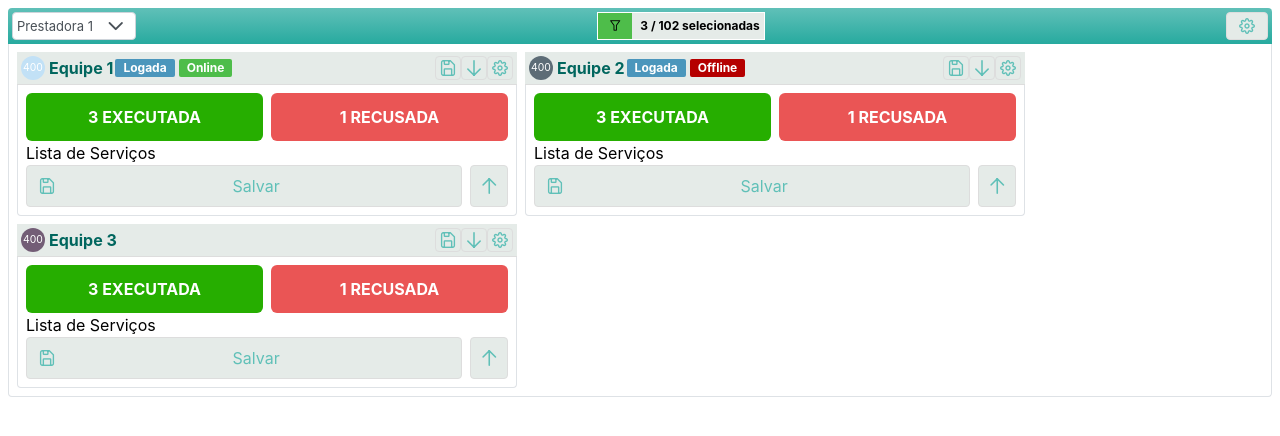
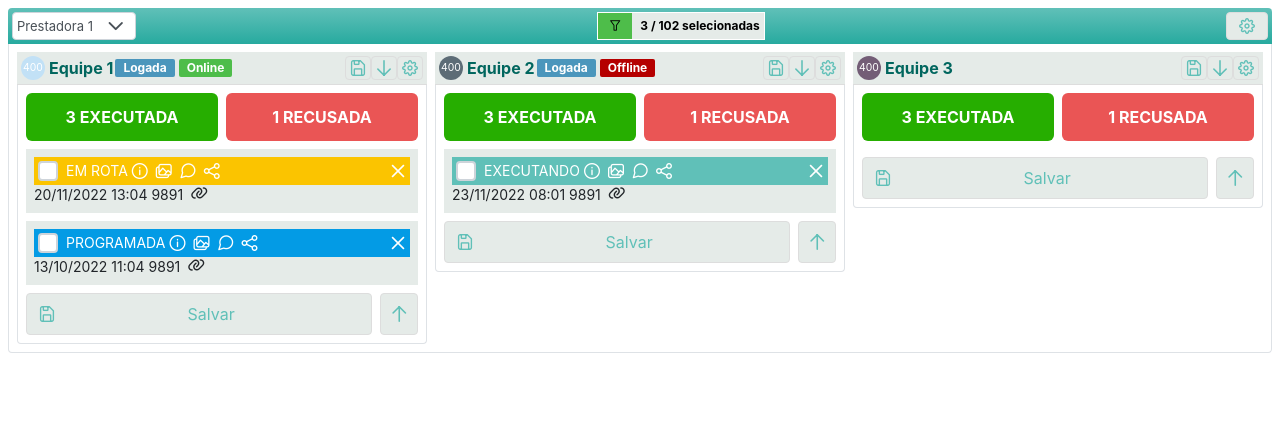
Before and after one commit to Cyclonersl/teams-react, a React (Vite) app: page / in a window 1280 px wide. Shown: the top 436 px of the page. Built offline with nearby package versions, Linux system fonts and the light colour scheme.

Commit message:
Cria componente de servico, porém ainda incompleto

```diff
--- /dev/null
+++ b/src/components/ServicoProgramado/index.tsx
@@ -0,0 +1,44 @@
+import { ScheduledService } from "../../model/ScheculedService"
+
+import { Checkbox } from 'primereact/checkbox';
+
+interface ServicoProgramadoProps {
+    servico: ScheduledService;
+}
+
+function ServicoProgramado({ servico }: ServicoProgramadoProps) {
+
+    const situacaoColor = servico.situacao === "PROGRAMADA" ? "bg-casan-blue-400" :
+        servico.situacao === "EM_ROTA" ? "bg-casan-yellow-400" :
+            servico.situacao === "EXECUTANDO" ? "bg-casan-green-400" :
+                "bg-casan-gray-400";
+
+    const situacaoDesc = servico.situacao.replace("_", " ")
+
+    return (
+        <div className="bg-casan-gray-400 p-2">
+            <div className={`${situacaoColor} text-white  flex justify-between items-center p-1`}>
+                <div className="flex items-center justify-center">
+                    <Checkbox className="mr-2" />
+                    <span className="text-sm">{situacaoDesc}</span>
+                    <span className="pi pi-info-circle mx-1" />
+                    <span className="pi pi-images    mx-1" />
+                    <span className="pi pi-comment mx-1" />
+                    <span className="pi pi-share-alt mx-1" />
+
+                </div>
+                <span className="pi pi-times"></span>
+            </div>
+            <div className="text-sm">
+                <div>
+                    <a href="">
+                        <span>{`${servico.dtHoraSoltcao} ${servico.nrMatriculaColaborador}`}</span>
+                        <span className="pi pi-link ml-2"></span>
+                    </a>
+                </div>
+            </div>
+        </div>
+    )
+}
+
+export { ServicoProgramado }
--- a/src/components/Team/index.tsx
+++ b/src/components/Team/index.tsx
@@ -6,6 +6,7 @@ import { Button } from 'primereact/button';
 
 import { TeamControlling } from "../../model/TeamControlling";
 import { Status } from './status';
+import { ServicoProgramado } from '../ServicoProgramado';
 
 
 interface TeamProps {
@@ -116,13 +117,13 @@ function Team({ team }: TeamProps) {
     }
 
     return <>
-        <Panel headerTemplate={template} className="flex-1  min-w-[500px] max-w-[33%]">
+        <Panel headerTemplate={template} className="flex-1 min-w-fit">
             <div className='flex gap-2'>
                 <span className='flex-1 text-center bg-casan-green-300 py-3 rounded-md text-white font-bold'>3 EXECUTADA</span>
                 <span className='flex-1 text-center bg-casan-red-200 py-3 rounded-md text-white font-bold'>1 RECUSADA</span>
             </div>
-            <div className="text-black">
-                Lista de Serviços
+            <div className="grid grid-flow-row gap-2 my-2">
+                {team.services?.map(servico => <ServicoProgramado servico={servico} />)}
             </div>
             <div className='flex gap-2'>
                 <Button icon="pi pi-save" iconPos='left' label='Salvar' className='flex-1' />
--- /dev/null
+++ b/src/data/teams-data.ts
@@ -0,0 +1,47 @@
+import { TeamControlling } from "../model/TeamControlling";
+
+const teamsData: TeamControlling[] = [
+    {
+        "id": 1,
+        "name": "Equipe 1",
+        "color": "#c2e1f6",
+        "status": "online",
+        services: [
+            {
+                dtHoraSoltcao: '20/11/2022 13:04',
+                nrMatriculaColaborador: 9891,
+                tpColaborador: 'S',
+                situacao: "EM_ROTA"
+            },
+            {
+                dtHoraSoltcao: '13/10/2022 11:04',
+                nrMatriculaColaborador: 9891,
+                tpColaborador: 'S',
+                situacao: "PROGRAMADA"
+            }
+        ]
+    },
+    {
+        "id": 2,
+        "name": "Equipe 2",
+        "color": "#5d6c76",
+        "status": "offline",
+        services: [
+            {
+                dtHoraSoltcao: '23/11/2022 08:01',
+                nrMatriculaColaborador: 9891,
+                tpColaborador: 'S',
+                situacao: "EXECUTANDO"
+            }
+        ]
+    },
+    {
+        "id": 3,
+        "name": "Equipe 3",
+        "color": "#735d76",
+        "status": "deslogado",
+        services: []
+    }
+]
+
+export { teamsData };
--- a/src/data/teams.json
+++ /dev/null
@@ -1,20 +0,0 @@
-[
-    {
-        "id": 1,
-        "name": "Equipe 1",
-        "color": "#c2e1f6",
-        "status": "online"
-    },
-    {
-        "id": 2,
-        "name": "Equipe 2",
-        "color": "#5d6c76",
-        "status": "offline"
-    },
-    {
-        "id": 3,
-        "name": "Equipe 3",
-        "color": "#735d76",
-        "status": "deslogado"
-    }
-]
--- a/src/model/ScheculedService.ts
+++ b/src/model/ScheculedService.ts
@@ -1,3 +1,6 @@
 export interface ScheduledService {
-
+    dtHoraSoltcao: string;
+    nrMatriculaColaborador: number;
+    tpColaborador: string;
+    situacao: string;
 }
--- a/src/model/TeamControlling.ts
+++ b/src/model/TeamControlling.ts
@@ -2,7 +2,7 @@ import { ScheduledService } from './ScheculedService';
 export interface TeamControlling {
     id: number;
     name: string;
-    services?: ScheduledService[];
     color: string;
     status: string;
+    services?: ScheduledService[];
 }
--- a/tailwind.config.cjs
+++ b/tailwind.config.cjs
@@ -23,12 +23,16 @@ module.exports = {
             800: '#00665e'
           },
           blue: {
-            200: '#4b96bc'
+            200: '#4b96bc',
+            400: '#039BE5'
           },
           red: {
             200: '#EA5555',
             400: '#b50000',
 
+          },
+          yellow: {
+            400: '#FBC400'
           }
         }
       },
```
Also changed, not shown: src/containers/TeamList/index.tsx (+1 -7 lines).
